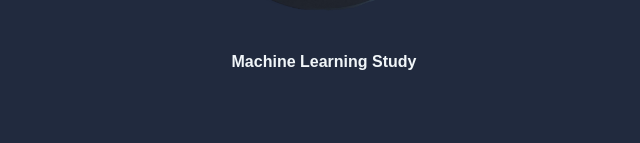
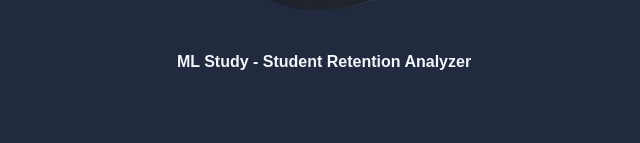
Before and after one commit to lkimdaryl/portfolio, a React (Vite) app: page / in a window 1280 px wide. Shown: the part 2574-2717 px from the top of the page, without its empty margins (593-1233 px from the left). Built offline with nearby package versions, Linux system fonts and the light colour scheme.

Commit message:
modified project

```diff
--- a/src/components/Projects/projects.tsx
+++ b/src/components/Projects/projects.tsx
@@ -79,7 +79,7 @@ const Projects = () => {
                 <Project
                     image={MachineLearning}
                     alt="Machine Learning image"
-                    projectName="Machine Learning Study"
+                    projectName="ML Study - Student Retention Analyzer"
                     projectDetails={<MLDetails />}
                     sourceAddress={'https://github.com/lkimdaryl/CSE151AProject'}
                     liveDemoAddress={''}
```
